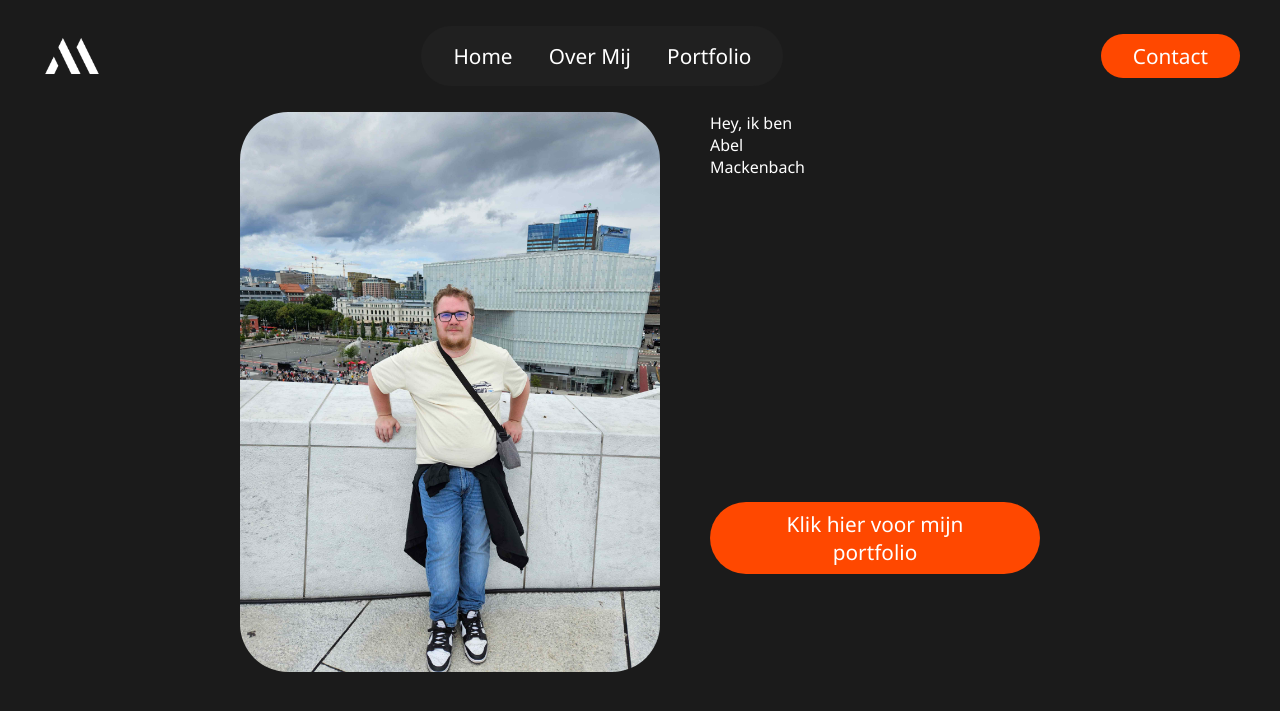
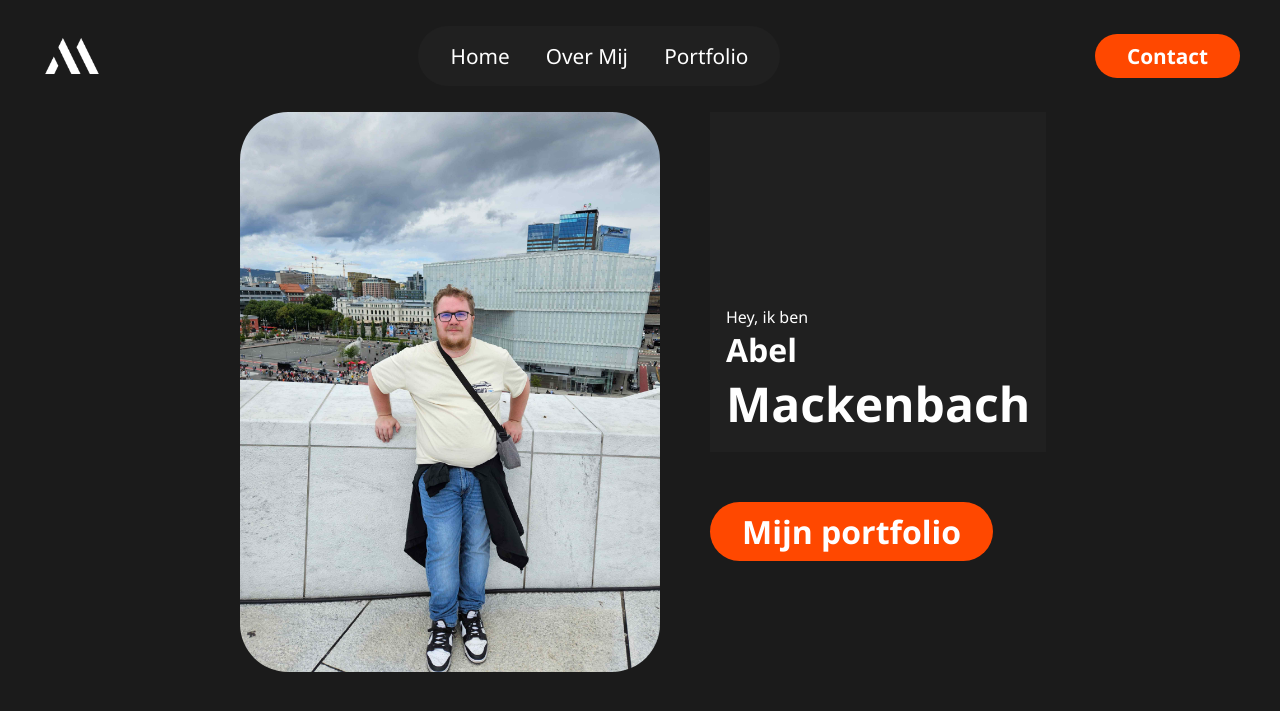
Before and after one commit to Mackab/portfolio, a PHP site: page /views/index.view.php in a window 1280 px wide. Shown: the top 711 px of the page. Run offline with PHP 8.4, Linux system fonts and the light colour scheme.

Commit message:
home page almost done

```diff
--- a/views/about.view.php
+++ b/views/about.view.php
@@ -1,6 +1,6 @@
 <?php
 
-require '../views/layout/head.php';
+require 'layout/head.php';
 
 ?>
 
@@ -10,6 +10,6 @@ require '../views/layout/head.php';
 
 <?php
 
-require '../views/layout/foot.php';
+require 'layout/foot.php';
 
 ?>
--- a/views/contact.view.php
+++ b/views/contact.view.php
@@ -1,6 +1,6 @@
 <?php
 
-require '../views/layout/head.php';
+require 'layout/head.php';
 
 ?>
 
@@ -10,6 +10,6 @@ require '../views/layout/head.php';
 
 <?php
 
-require '../views/layout/foot.php';
+require 'layout/foot.php';
 
 ?>
--- a/views/index.view.php
+++ b/views/index.view.php
@@ -1,6 +1,6 @@
 <?php
 
-require '../views/layout/head.php';
+require 'layout/head.php';
 
 ?>
 
@@ -10,18 +10,18 @@ require '../views/layout/head.php';
                 <img src="../assets/imgs/me.jpg" class="main-picture">
             </div>
             <div class="div2">
-                <a class="title">Hey, ik ben<br>
-                Abel<br>
-                Mackenbach</a>
+                <a>Hey, ik ben<br></a>
+                <a class="subtitle">Abel<br></a>
+                <a class="title">Mackenbach</a>
             </div>
             <div class="div3">
-                <a><button>Klik hier voor mijn portfolio</button></a>
+                <a><button class="main-btn">Mijn portfolio</button></a>
             </div>
         </div>
     </main>
 
 <?php
 
-require '../views/layout/foot.php';
+require 'layout/foot.php';
 
 ?>
--- a/views/layout/head.php
+++ b/views/layout/head.php
@@ -15,5 +15,5 @@
             <a href="../views/about.view.php">Over Mij</a>
             <a href="../views/projects.view.php">Portfolio</a>
         </nav>
-        <a href="../views/contact.view.php"><button>Contact</button></a>
+        <a href="../views/contact.view.php"><button class="contact-btn">Contact</button></a>
     </header>
--- a/views/projects.view.php
+++ b/views/projects.view.php
@@ -1,6 +1,6 @@
 <?php
 
-require '../views/layout/head.php';
+require 'layout/head.php';
 
 ?>
 
@@ -10,6 +10,6 @@ require '../views/layout/head.php';
 
 <?php
 
-require '../views/layout/foot.php';
+require 'layout/foot.php';
 
 ?>
--- a/views/styles.css
+++ b/views/styles.css
@@ -46,11 +46,16 @@ button {
     cursor: pointer;
     transition: all 0.3s ease 0s;
     font-size: 1.3rem;
+    font-weight: 700;
 }
 
 button:hover {
     background-color: rgba(255, 72, 0, 0.685);
     color: rgba(255, 255, 255, 0.678);
+}
+
+.contact-btn {
+    font-size: 1.3rem;
 }
 
 .main-picture {
@@ -76,8 +81,32 @@ button:hover {
 
 .div2 {
     grid-area: 1 / 2 / 2 / 3;
+    background-color: rgb(32, 32, 32);
+    padding: 1rem;
+
+    display: flex;
+    flex-wrap: wrap;
+    align-content: flex-start;
+    flex-direction: column;
+    align-items: flex-start;
+    max-width: fit-content;
+    justify-content: flex-end;
+}
+
+.title {
+    font-size: 3rem;
+    font-weight: 900;
+}
+
+.subtitle {
+    font-size: 2rem;
+    font-weight: 700;
 }
 
 .div3 {
     grid-area: 2 / 2 / 3 / 3;
 }
+
+.main-btn {
+    font-size: 2rem;
+}
```
Also changed, not shown: 1 other file.
